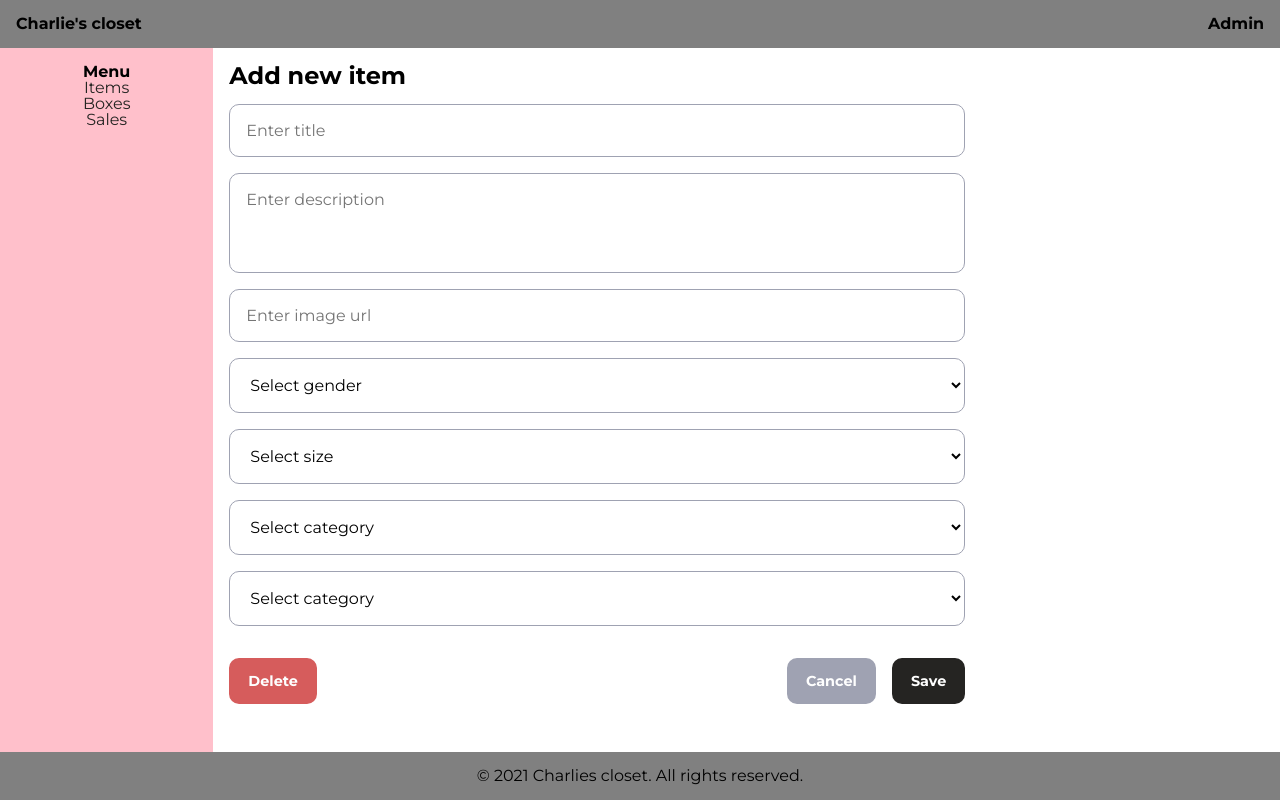
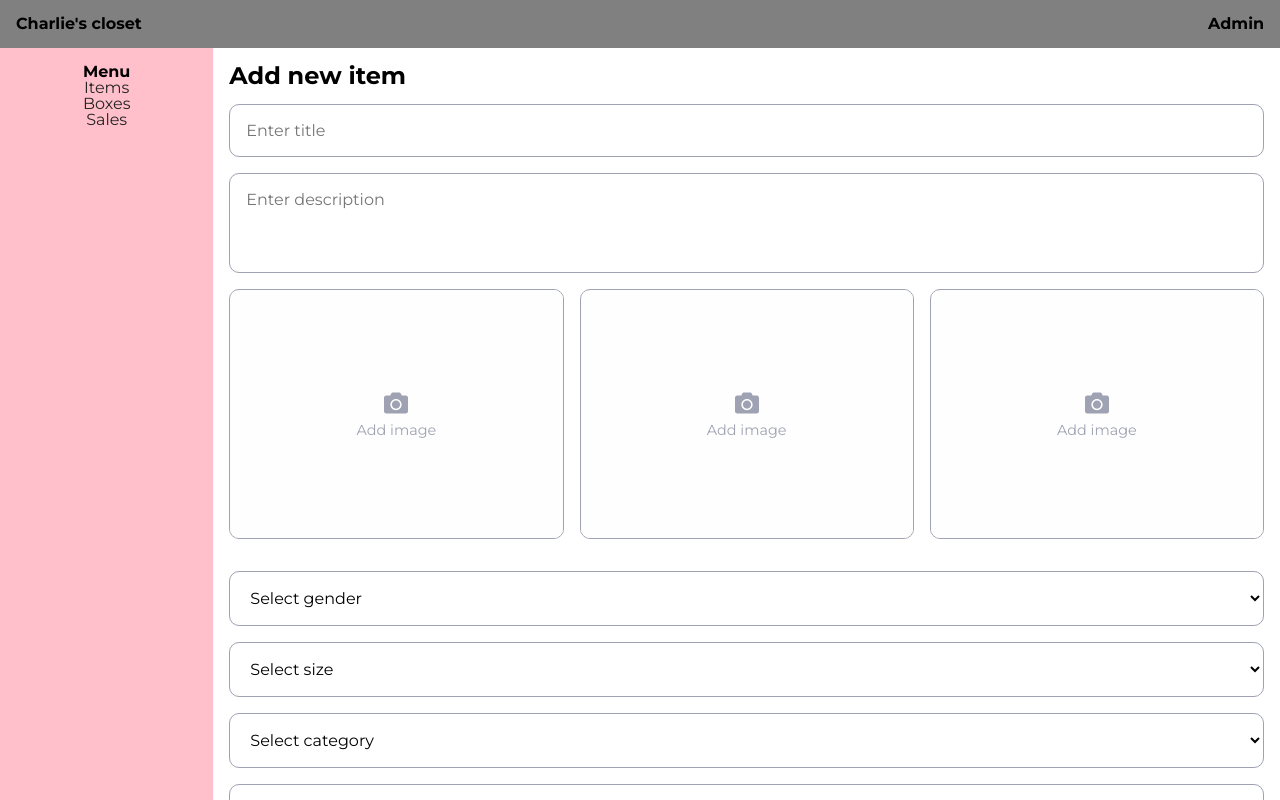
Before and after one commit to Lambtsa/charlies-closet-CMS, a React (Create React App) app: page /items/1 in a window 1280 px wide. Shown: the top 800 px of the page. Built offline with nearby package versions, Linux system fonts and the light colour scheme; no server answers.

Commit message:
delete images

```diff
--- a/src/components/ImageSlot.jsx
+++ b/src/components/ImageSlot.jsx
@@ -13,6 +13,7 @@ const ImageSlot = props => {
   const { itemImages, setItemImages } = state;
   const [imageUrl, setImageUrl] = useState('');
   const [error, setError] = useState(false);
+  const [deleteToken, setDeleteToken] = useState('');
 
   useEffect(() => {
     setImageUrl(itemImages[slot - 1] || '');
@@ -32,10 +33,10 @@ const ImageSlot = props => {
   };
 
   const handleFileChange = e => {
-    const url = 'https://api.cloudinary.com/v1_1/dnxtp3xmi/upload';
+    const url = 'https://api.cloudinary.com/v1_1/charlies-closet/upload';
     const file = e.target.files[0];
     const formData = new FormData();
-    formData.append('upload_preset', 'trading-app');
+    formData.append('upload_preset', 'charlies-images');
     formData.append('file', file);
     fetch(url, {
       method: 'POST',
@@ -44,6 +45,7 @@ const ImageSlot = props => {
       .then(response => response.json())
       .then(data => {
         addImageUrl(itemImages, data.secure_url, slot - 1);
+        setDeleteToken(data.delete_token);
       })
       .catch(() => {
         setError(true);
@@ -51,6 +53,15 @@ const ImageSlot = props => {
   };
 
   const handleDeleteClick = () => {
+    const url = 'https://api.cloudinary.com/v1_1/charlies-closet/delete_by_token';
+    const formData = new FormData();
+    formData.append('token', deleteToken);
+    fetch(url, {
+      method: 'POST',
+      body: formData,
+    })
+      .then(response => response.json())
+      .catch(() => setError(true));
     removeImageUrl(itemImages, imageUrl);
     setImageUrl('');
   };
--- a/src/styles/small.scss
+++ b/src/styles/small.scss
@@ -18,7 +18,7 @@ main {
 .content__container {
   display: flex;
   height: 100%;
-  max-width: 768px;
+  max-width: 1140px;
   flex-direction: column;
   align-items: flex-start;
   justify-content: flex-start;
@@ -135,13 +135,13 @@ main {
 .form__img--container {
   display: grid;
   grid-template-columns: repeat(3, 1fr);
-  gap: .5rem;
+  gap: 1rem;
   margin-bottom: 1rem;
 }
 .input__img-wrapper--empty {
   position: relative;
   width: 100%;
-  height: 150px;
+  height: 250px;
   border: 1px solid $grey;
   border-radius: 10px;
   overflow: hidden;
@@ -149,7 +149,7 @@ main {
 }
 .input__img-wrapper--full {
   position: relative;
-  height: 150px;
+  height: 250px;
 }
 .ImageSlot__input {
   position: absolute;
--- a/src/views/EditItem.jsx
+++ b/src/views/EditItem.jsx
@@ -3,13 +3,14 @@ import { useHistory, useParams } from 'react-router-dom';
 import { updateItemById, getItemById, deleteItemById } from '../modules/api-service';
 
 import SnackBar from '../components/SnackBar';
+import ImageSlot from '../components/ImageSlot';
 
 const EditItem = () => {
   const { id } = useParams();
   const history = useHistory();
   const [title, setTitle] = useState('');
   const [description, setDescription] = useState('');
-  const [imageUrl, setImageUrl] = useState('');
+  const [itemImages, setItemImages] = useState('');
   const [gender, setGender] = useState('');
   const [size, setSize] = useState('');
   const [category, setCategory] = useState('');
@@ -22,7 +23,7 @@ const EditItem = () => {
       const data = await response.json();
       setTitle(data.itemTitle);
       setDescription(data.itemDescription);
-      setImageUrl(data.itemImages[0]);
+      setItemImages(data.itemImages);
       setGender(data.itemGender);
       setSize(data.itemSize);
       setCategory(data.itemCategory);
@@ -34,7 +35,6 @@ const EditItem = () => {
 
   const handleTitleChange = e => setTitle(e.target.value);
   const handleDescriptionChange = e => setDescription(e.target.value);
-  const handleImageUrlChange = e => setImageUrl(e.target.value);
   const handleGenderChange = e => setGender(e.target.value);
   const handleSizeChange = e => setSize(e.target.value);
   const handleCategoryChange = e => setCategory(e.target.value);
@@ -46,7 +46,7 @@ const EditItem = () => {
       const newItem = {
         itemTitle: title,
         itemDescription: description,
-        itemImages: [imageUrl],
+        itemImages,
         itemGender: gender,
         itemSize: size,
         itemCategory: category,
@@ -106,12 +106,11 @@ const EditItem = () => {
           placeholder="Enter description"
           value={description}
           onChange={handleDescriptionChange} />
-        <input
-          className="form__input"
-          type="url"
-          placeholder="Enter image url"
-          value={imageUrl}
-          onChange={handleImageUrlChange} />
+        <div className="form__img--container">
+          <ImageSlot state={{ itemImages, setItemImages }} itemTitle={title} slot="1" />
+          <ImageSlot state={{ itemImages, setItemImages }} itemTitle={title} slot="2" />
+          <ImageSlot state={{ itemImages, setItemImages }} itemTitle={title} slot="3" />
+        </div>
         <select className="form__input" value={gender} onChange={handleGenderChange}>
           <option value="">Select gender</option>
           <option value="boy">Boy</option>
```
